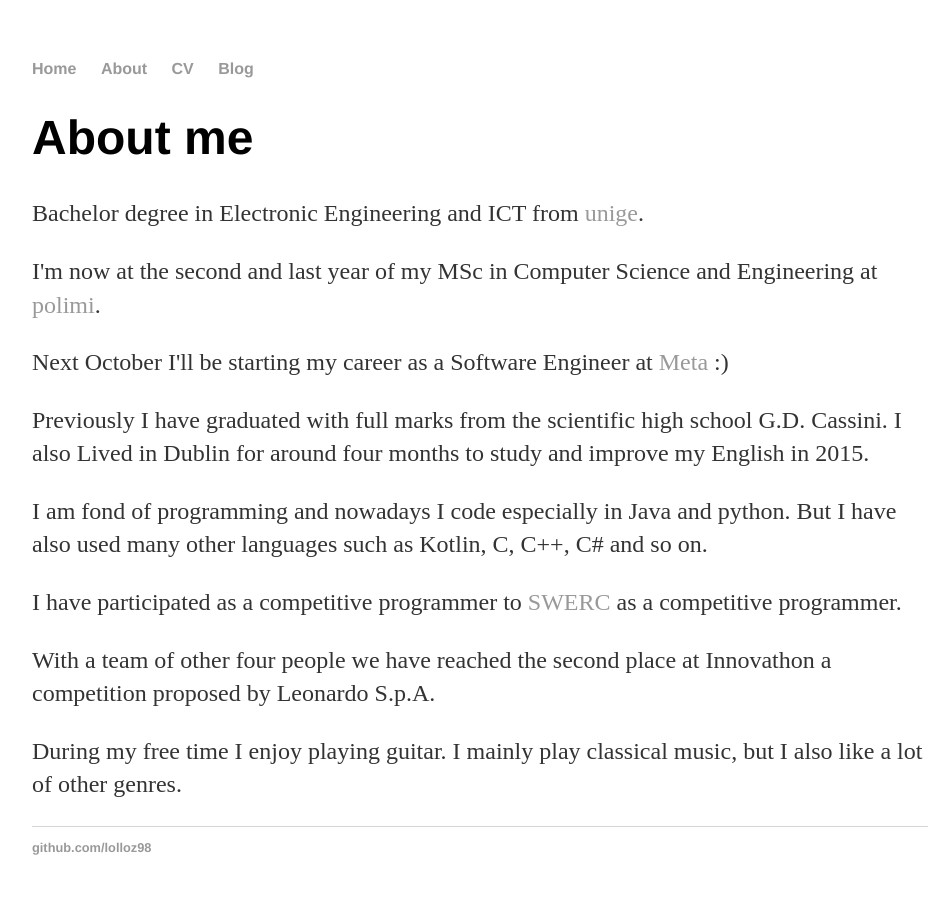
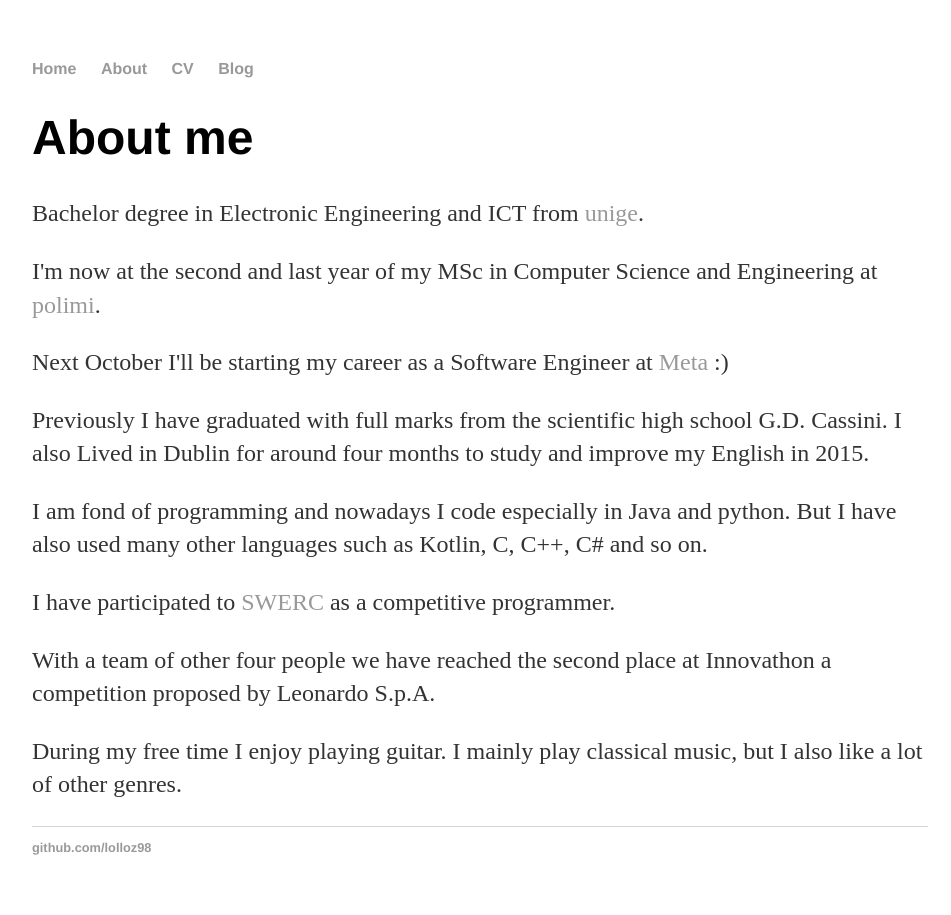
Before and after one commit to lolloz98/lolloz98.github.io, a Jekyll site: the page built from about/index.html, in a window 1280 px wide. Shown: the whole page, without its empty margins (160-1111 px from the left). Built offline with Jekyll 4.4.1, drawn with Linux system fonts in a browser that asks for light colours.

Commit message:
small change

```diff
--- a/about/index.html
+++ b/about/index.html
@@ -9,7 +9,7 @@ title: About me
 <p>Next October I'll be starting my career as a Software Engineer at <a href="https://www.polimi.it/">Meta</a> :)</p>
 <p>Previously I have graduated with full marks from the scientific high school G.D. Cassini. I also Lived in Dublin for around four months to study and improve my English in 2015.</p>
 <p>I am fond of programming and nowadays I code especially in Java and python. But I have also used many other languages such as Kotlin, C, C++, C# and so on.</p>
-<p>I have participated as a competitive programmer to <a href="https://swerc.eu/2019/about/">SWERC</a> as a competitive programmer.</p>
+<p>I have participated to <a href="https://swerc.eu/2019/about/">SWERC</a> as a competitive programmer.</p>
 <p>With a team of other four people we have reached the second place at Innovathon a competition proposed by Leonardo S.p.A.</p>
 <p>During my free time I enjoy playing guitar. I mainly play classical music, but I also like a lot of other genres.</p>
 </div>
```
